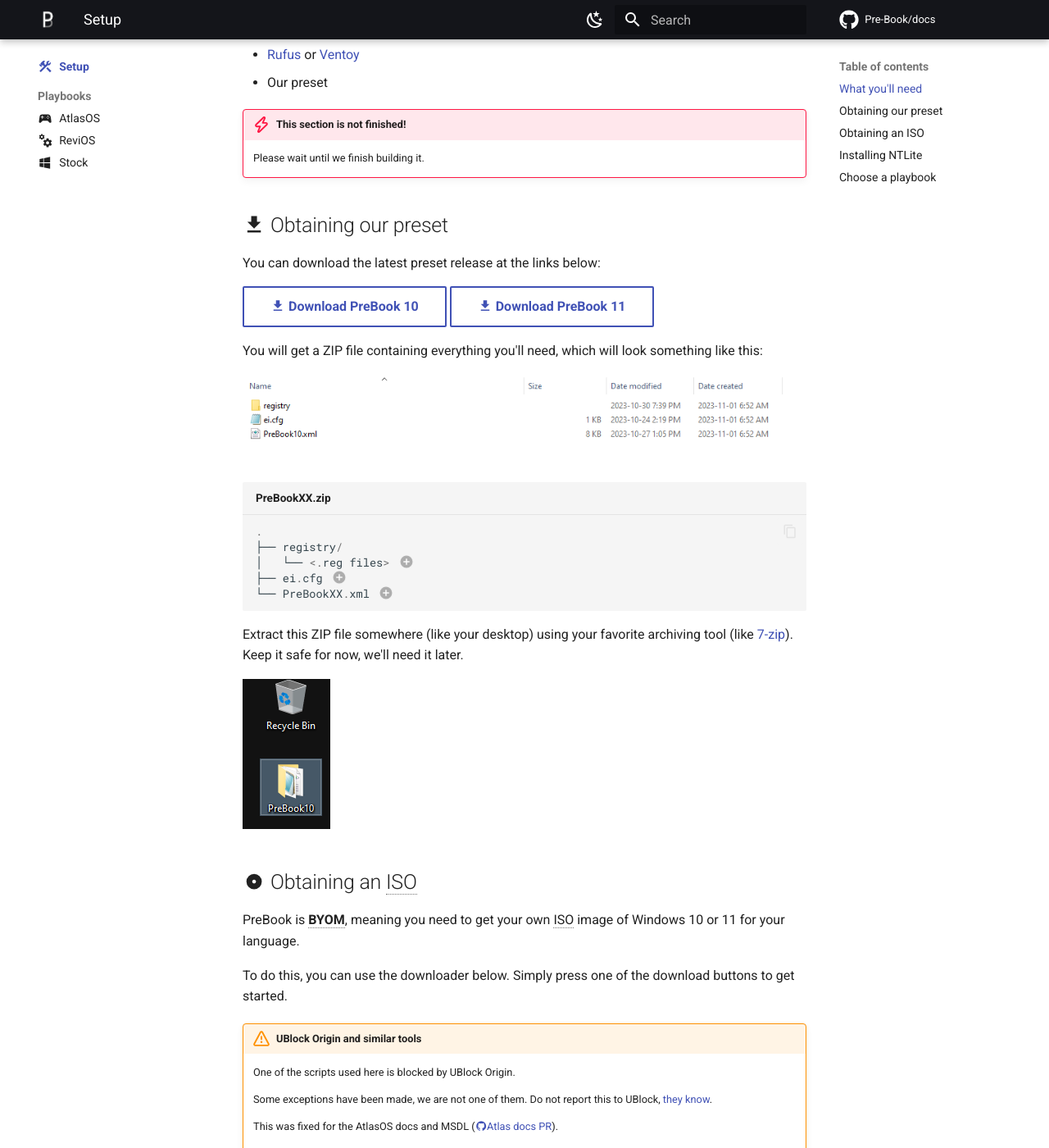
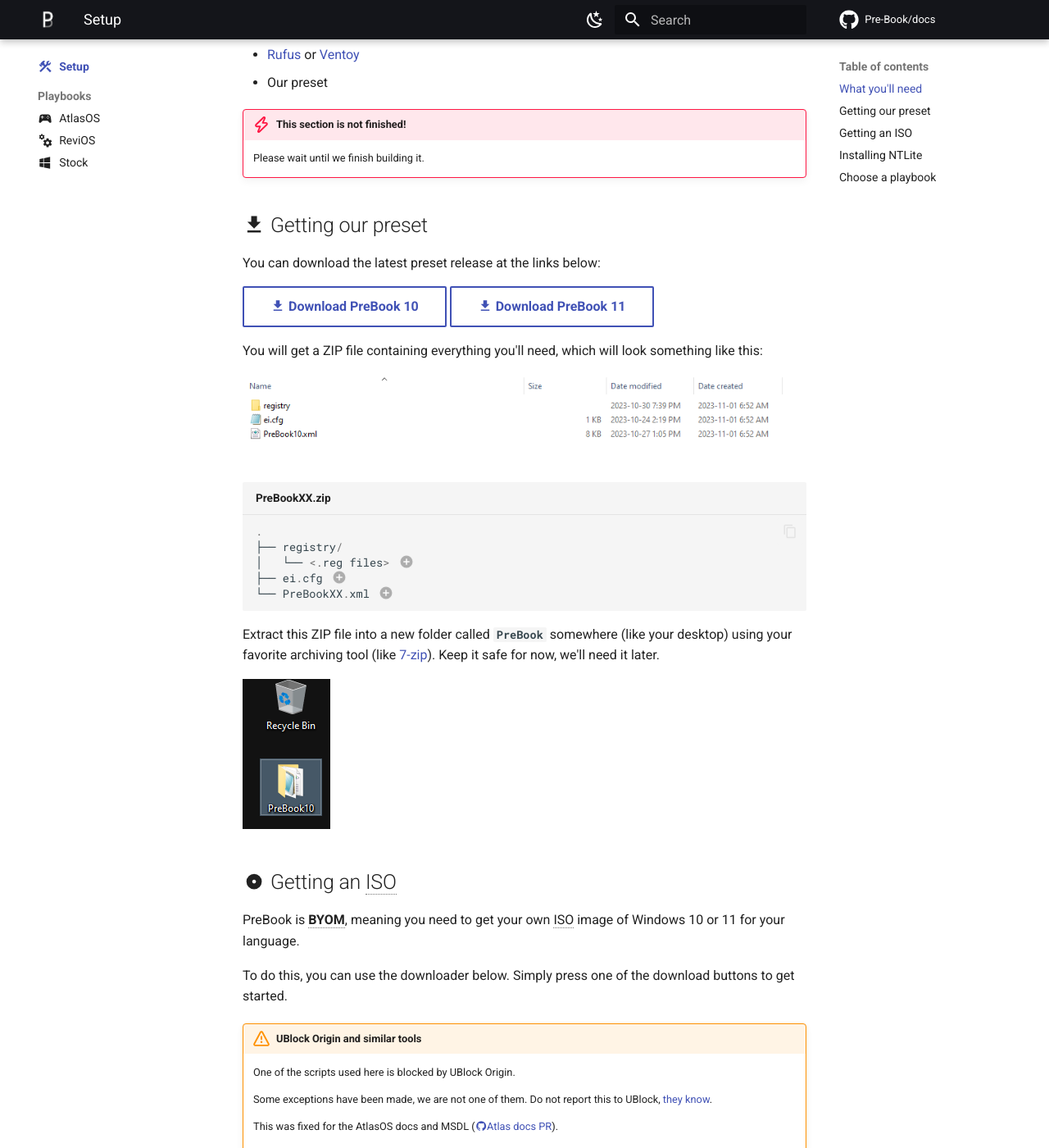
Before and after one commit to Pre-Book/docs, an MkDocs documentation site: the page built from docs/setup/README.md, in a window 1280 px wide and 1400 px high, scrolled down 359 px. Shown: the whole window at 82% size. Built offline with MkDocs 1.6.1 and Material for MkDocs 9.7.7, drawn with Linux system fonts in a browser that asks for light colours; emoji names are drawn with the system emoji font; comment, search, counter and statistics services are not loaded.

```diff
--- a/docs/setup/README.md
+++ b/docs/setup/README.md
@@ -18,7 +18,7 @@ description: How to use PreBook.
 
     Please wait until we finish building it.
 
-## :material-download: Obtaining our preset
+## :material-download: Getting our preset
 
 You can download the latest preset release at the links below:
 
@@ -41,11 +41,11 @@ You will get a ZIP file containing everything you'll need, which will look somet
 2.  This file forces the edition picker, more on that later.
 3.  The preset itself. Named PreBook10 or PreBook11.
 
-Extract this ZIP file somewhere (like your desktop) using your favorite archiving tool (like [7-zip](https://7-zip.org)). Keep it safe for now, we'll need it later.
+Extract this ZIP file into a new folder called **`PreBook`** somewhere (like your desktop) using your favorite archiving tool (like [7-zip](https://7-zip.org)). Keep it safe for now, we'll need it later.
 
 ![prebook-desktop](../assets/prebook-desktop.png)
 
-## :material-disc: Obtaining an ISO
+## :material-disc: Getting an ISO
 
 PreBook is **BYOM**, meaning you need to get your own ISO image of Windows 10 or 11 for your language.
 
```
Also changed, not shown: docs/setup/playbooks/atlas.md (+3 -1 lines).
